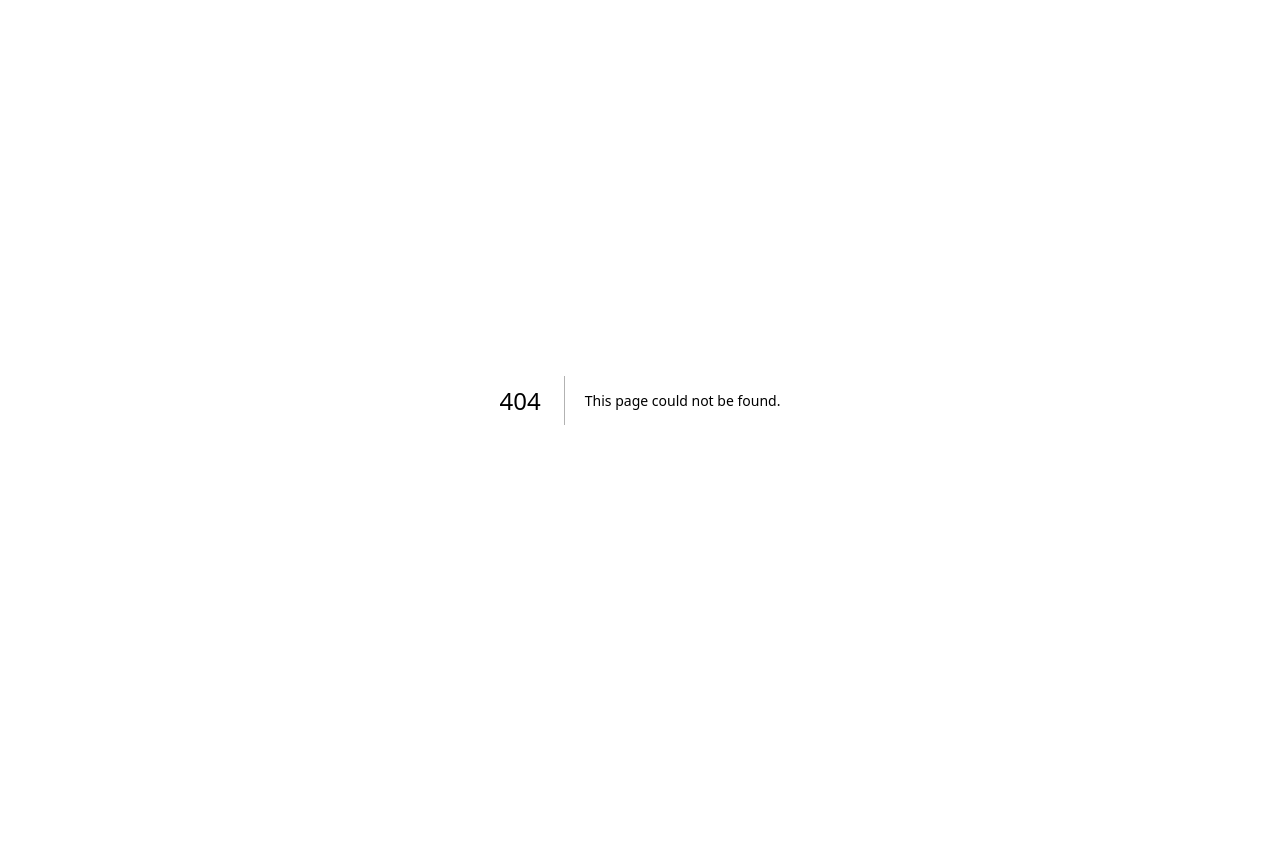
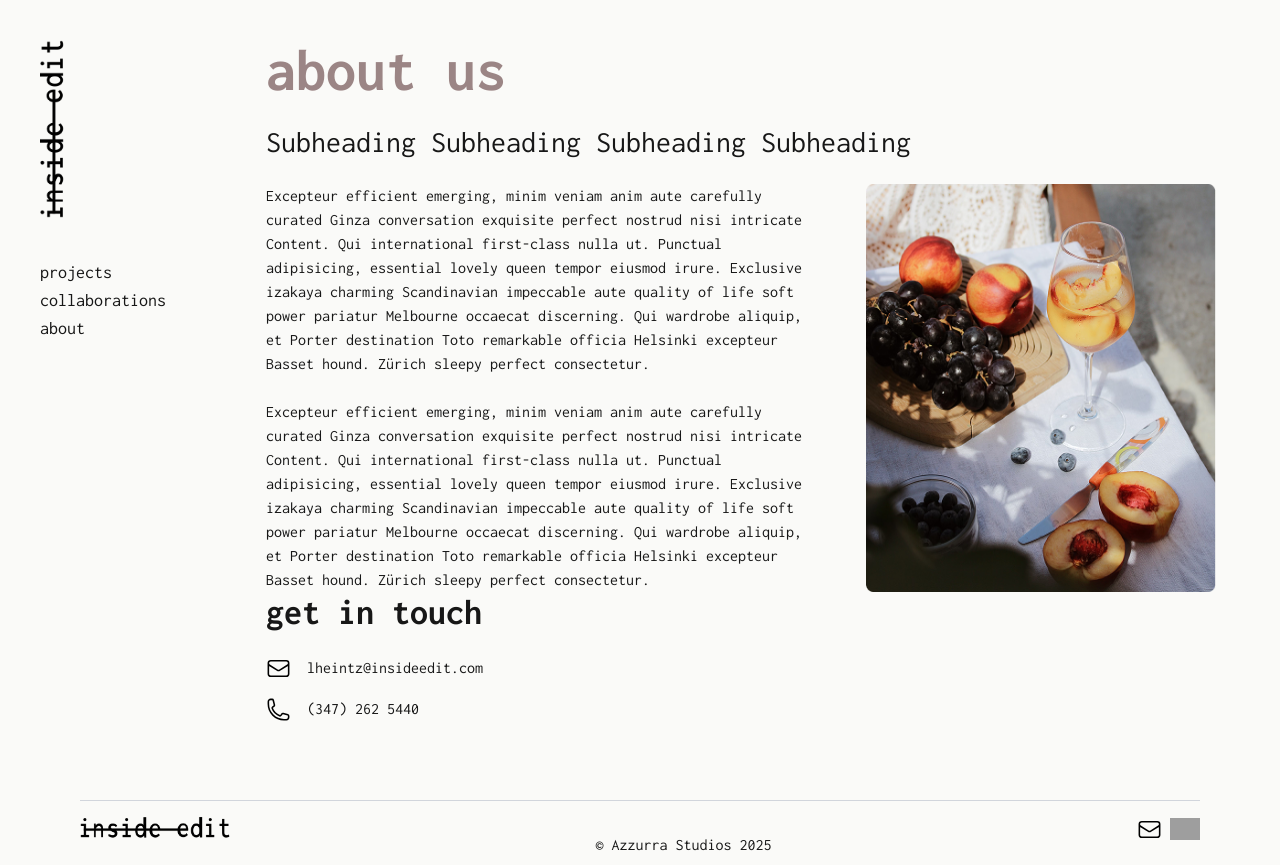
Before and after one commit to amanda-yee/inside-edit, a Next.js app: page /about in a window 1280 px wide. Before the commit this address had no page. Before the commit the page ends 800 px from the top, so only its background shows below. Built offline with nearby package versions, Linux system fonts and the light colour scheme; grey boxes are pictures that could not be loaded.

Commit message:
create about page

```diff
--- /dev/null
+++ b/src/app/about/page.tsx
@@ -0,0 +1,72 @@
+import NavBar from "@/components/NavBar";
+import Image from "next/image"
+
+export default function AboutPage() {
+    return (
+        <div className="flex pr-6 mr-10">
+            <div>
+                <NavBar />
+            </div>
+
+            <div className="flex-1">
+                <h1 className="text-[var(--primary)] font-bold text-6xl pt-10 pb-6">
+                    about us
+                </h1>
+
+                <h2 className="text-3xl pb-6">
+                    Subheading Subheading Subheading Subheading
+                </h2>
+
+                <div className="flex gap-12">
+                    <div className="flex-1">
+                        <p>
+                            Excepteur efficient emerging, minim veniam anim aute carefully curated Ginza conversation exquisite perfect nostrud nisi intricate Content. Qui  international first-class nulla ut. Punctual adipisicing, essential lovely queen tempor eiusmod irure. Exclusive izakaya charming Scandinavian impeccable aute quality of life soft power pariatur Melbourne occaecat discerning. Qui wardrobe aliquip, et Porter destination Toto remarkable officia Helsinki excepteur Basset hound. Zürich sleepy perfect consectetur.
+                            <br></br>
+                            <br></br>
+                            Excepteur efficient emerging, minim veniam anim aute carefully curated Ginza conversation exquisite perfect nostrud nisi intricate Content. Qui  international first-class nulla ut. Punctual adipisicing, essential lovely queen tempor eiusmod irure. Exclusive izakaya charming Scandinavian impeccable aute quality of life soft power pariatur Melbourne occaecat discerning. Qui wardrobe aliquip, et Porter destination Toto remarkable officia Helsinki excepteur Basset hound. Zürich sleepy perfect consectetur.
+                        </p>
+                    </div>
+
+                    <Image
+                    src="/project-image-1.png"
+                    alt="Inside Edit Logo"
+                    width={350}
+                    height={150}
+                    />
+                </div>
+
+                <div>
+                    <h3 className="font-bold text-4xl pb-6">
+                        get in touch
+                    </h3>
+                    <div className="flex gap-4 pb-4">
+                        <Image
+                        className=""
+                        src="/icon-envelope.svg"
+                        alt="Mail Icon"
+                        width={25}
+                        height={25}
+                        />
+                        <a href="mailto:lheintz@insideedit.com">
+                            lheintz@insideedit.com
+                        </a>
+                    </div>
+
+                    <div className="flex gap-4">
+                        <Image
+                        className=""
+                        src="/icon-phone.svg"
+                        alt="Mail Icon"
+                        width={25}
+                        height={25}
+                        />
+                        <a href="tel:+13472625440">
+                            (347) 262 5440
+                        </a>
+                    </div>
+
+                </div>
+            </div>
+        </div>
+    );
+  }
--- a/src/app/layout.tsx
+++ b/src/app/layout.tsx
@@ -1,6 +1,8 @@
 import type { Metadata } from "next";
 import { Geist, Geist_Mono, Inconsolata } from "next/font/google";
 import "./globals.css";
+
+import Footer from "@/components/Footer";
 
 const geistSans = Geist({
   variable: "--font-geist-sans",
@@ -32,7 +34,11 @@ export default function RootLayout({
       <body
         className={`${inconsolata.variable} ${geistSans.variable} ${geistMono.variable} antialiased`}
       >
-        {children}
+        <main className="min-h-screen">
+          {children}
+        </main>
+
+        <Footer />
       </body>
     </html>
   );
--- a/src/app/page.tsx
+++ b/src/app/page.tsx
@@ -1,15 +1,13 @@
-// import Hero from "@/components/Hero";
-// import Footer from "@/components/Footer";
-// import Main from "@/components/Main";
-import UnderConstruction from "@/components/UnderConstruction";
+import Hero from "@/components/Hero";
+import Main from "@/components/Main";
+// import UnderConstruction from "@/components/UnderConstruction";
 
 export default function Home() {
   return (
     <div className="">
-      {/* <Hero />
+      <Hero />
       <Main />
-      <Footer /> */}
-      <UnderConstruction />
+      {/* <UnderConstruction /> */}
     </div>
   );
 }
--- a/src/components/Footer.tsx
+++ b/src/components/Footer.tsx
@@ -2,7 +2,7 @@ import Image from "next/image"
 
 export default function Footer() {
     return (
-        <footer className="flex justify-between mx-20 pb-2 border-t border-t-gray-300 ">
+        <footer className="flex justify-between mx-20 pb-2 border-t border-t-gray-300">
           <div className="flex items-center">
             <Image
             className="object-contain h-auto"
--- a/src/components/Links.tsx
+++ b/src/components/Links.tsx
@@ -5,8 +5,6 @@ export default function Links() {
               <a
               className="hover:underline"
               href="https://www.insideedit.com"
-              target="_blank"
-              rel="noopener noreferrer"
               >
                 projects
               </a>
@@ -15,8 +13,6 @@ export default function Links() {
               <a
               className="hover:underline"
               href="https://www.insideedit.com"
-              target="_blank"
-              rel="noopener noreferrer"
               >
                 collaborations
               </a>
@@ -24,9 +20,7 @@ export default function Links() {
             <li>
               <a
               className="hover:underline"
-              href="https://www.insideedit.com"
-              target="_blank"
-              rel="noopener noreferrer"
+              href="/about"
               >
                 about
               </a>
--- a/src/components/NavBar.tsx
+++ b/src/components/NavBar.tsx
@@ -4,7 +4,8 @@ import Image from "next/image"
 
 export default function NavBar() {
     return (
-        <nav className="mx-10">
+        <nav className="ml-10 mr-25">
+            <a href="/">
                 <Image
                 className="py-10"
                 src="/logo-black-rotated.png"
@@ -12,6 +13,7 @@ export default function NavBar() {
                 width={25}
                 height={150}
                 />
+            </a>
             <Links />
         </nav>
     )
```
Also changed, not shown: public/icon-phone.svg (added). Lines whose indentation alone changed are shown as unchanged.
